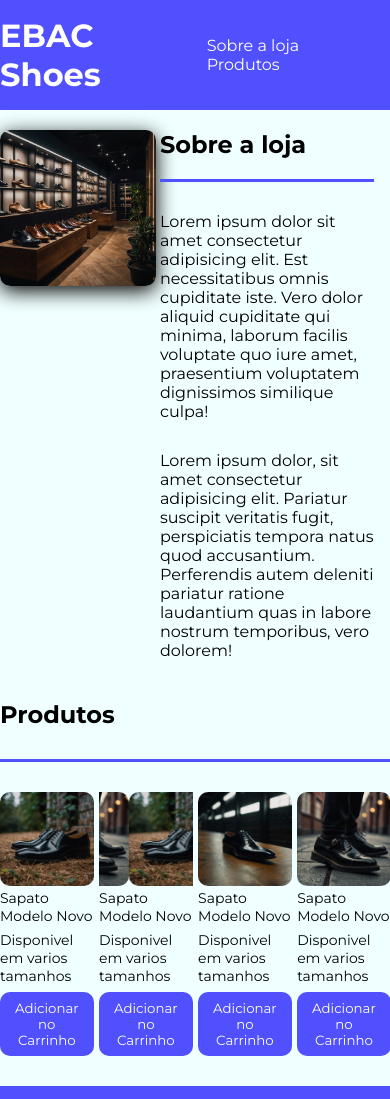
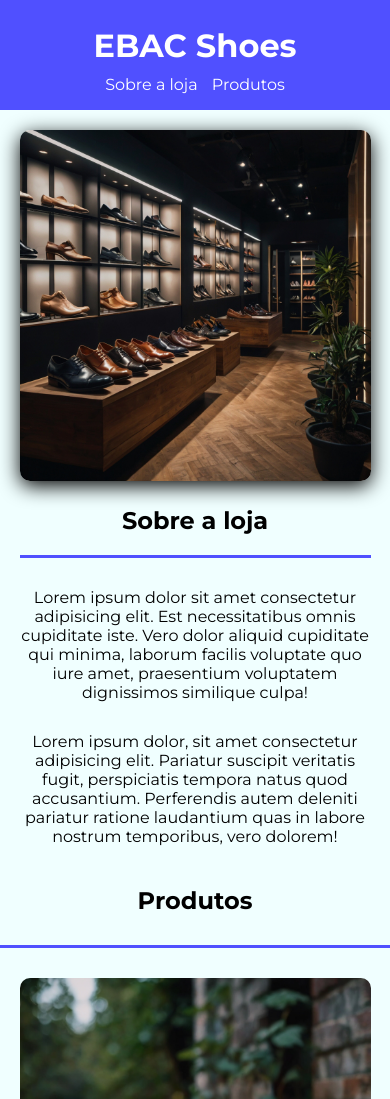
Before and after one commit to capprinha/css_responsivo, a plain HTML site: page index.html in a window 390 px wide. Shown: the top 1099 px of the page. Drawn offline with nearby package versions, Linux system fonts and the light colour scheme.

Commit message:
aplicação do css responsivo

```diff
--- a/style.css
+++ b/style.css
@@ -16,6 +16,10 @@ header{
     background-color: rgb(80, 80, 255);
     color: #fff;
     padding: 16px 0px;
+    position: sticky;
+    top: 0;
+    right: 0;
+    z-index: 1;
 }
 header nav a {
     color: #fff;
@@ -81,3 +85,40 @@ footer{
     text-align: center;
     padding: 16px 0px;
 }
+
+@media screen and (max-width: 1024px) {
+    header .container{
+        display: block;
+        text-align: center;
+    }
+    header h1{
+        padding: 10px 0px;
+    }
+    .center{
+        display: block;
+        text-align: center;
+    }
+    .sobre-loja{
+        display: grid;
+        grid-template-columns: 90%;
+        justify-content: center;
+    }
+    .sobre-loja img{
+        margin-bottom: 25px;
+    }
+    .titulo-2{
+        text-align: center;
+    }
+    .produtos{
+        display: grid;
+        grid-template-columns: 90%;
+        justify-content: center;
+    }
+    .produtos article{
+        margin-bottom: 25px;
+    }
+    footer{
+        font-size: 12px;
+    }
+
+}
```
